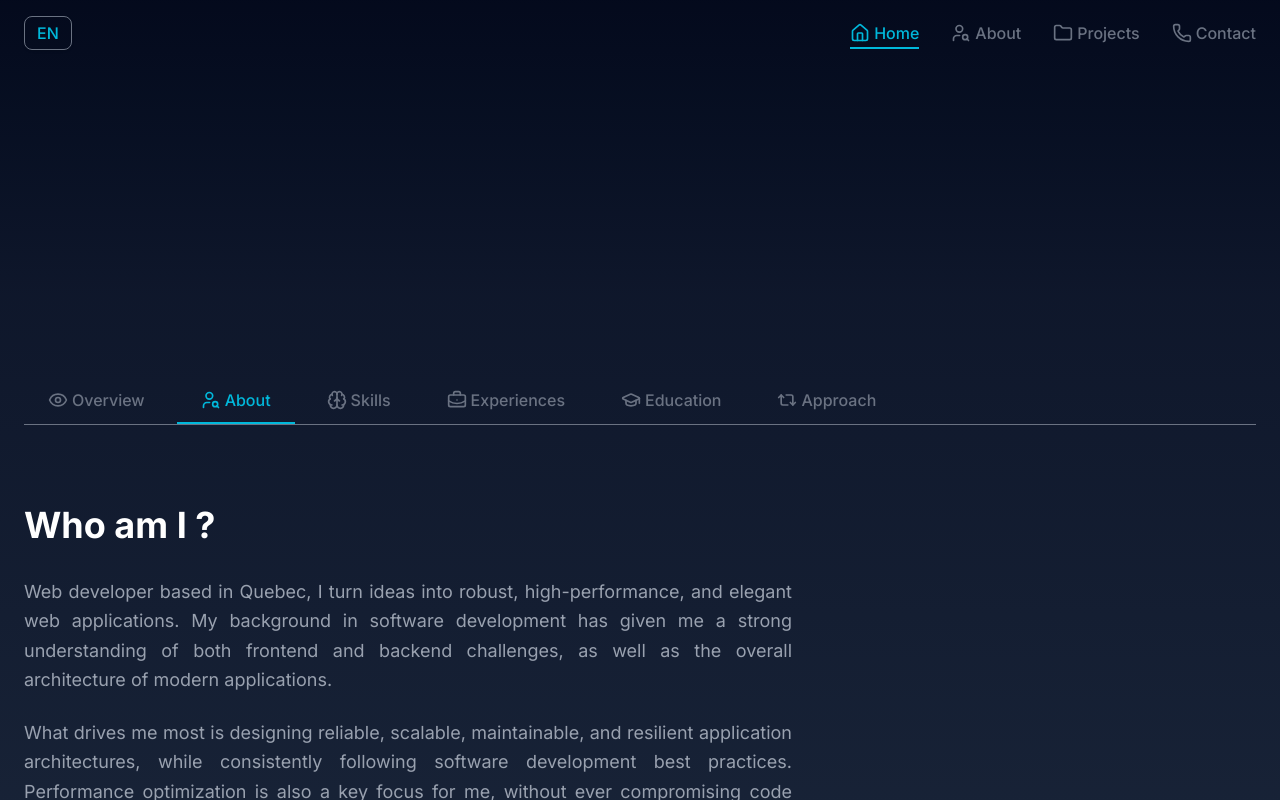
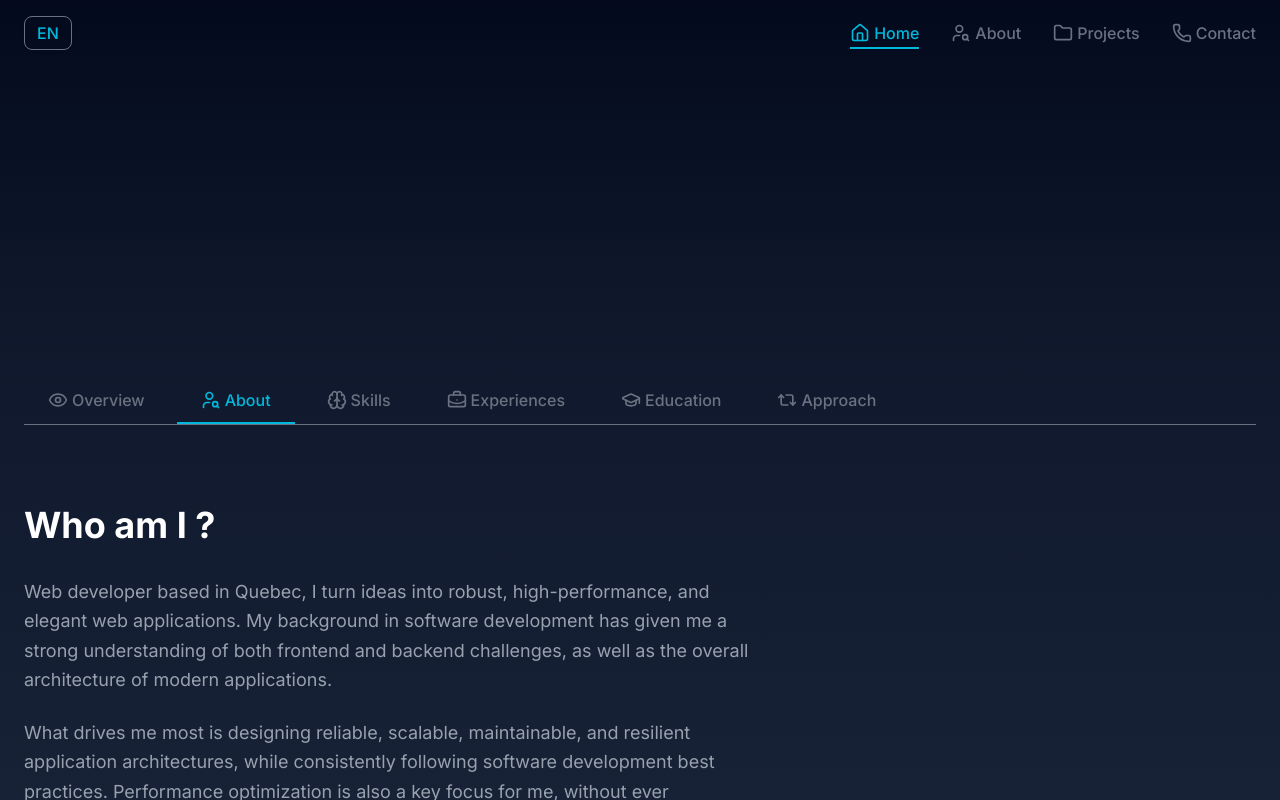
Before and after one commit to Katangalac/myportfolio, a Next.js app: page / in a window 1280 px wide. Both pictures are taken after a click on the button "About". Shown: the part 504-1304 px from the top of the page. Built offline with nearby package versions, Linux system fonts and the light colour scheme.

Commit message:
correction du format de texte

```diff
--- a/src/app/components/sections/About.tsx
+++ b/src/app/components/sections/About.tsx
@@ -157,7 +157,7 @@ function DescriptionContent(props: { t: TranslationKeys }) {
       <h2 className="text-2xl md:text-4xl text-white font-bold mb-8">
         {props.t.about.me.title}
       </h2>
-      <div className="space-y-6 text-base md:text-lg text-justify text-gray-400 leading-relaxed">
+      <div className="space-y-6 text-base md:text-lg max-w-prose  text-left text-gray-400 leading-relaxed">
         <p>{props.t.about.me.description.p1}</p>
         <p>{props.t.about.me.description.p2}</p>
         <p>{props.t.about.me.description.p3}</p>
--- a/src/app/data/translations.ts
+++ b/src/app/data/translations.ts
@@ -81,7 +81,7 @@ export const translations = {
 
           p2:
             " Ce qui me motive avant tout, c’est la conception d’architectures applicatives fiables, scalables, " +
-            "maintenables et résilientes, en m’efforçant de respecter au mieux les bonnes pratiques du développement logiciel." +
+            "maintenables et résilientes, en m’efforçant de respecter au mieux les bonnes pratiques du développement logiciel. " +
             "L’optimisation des performances fait également partie de mes préoccupations, sans jamais compromettre " +
             "la clarté et la qualité du code.",
 
```
